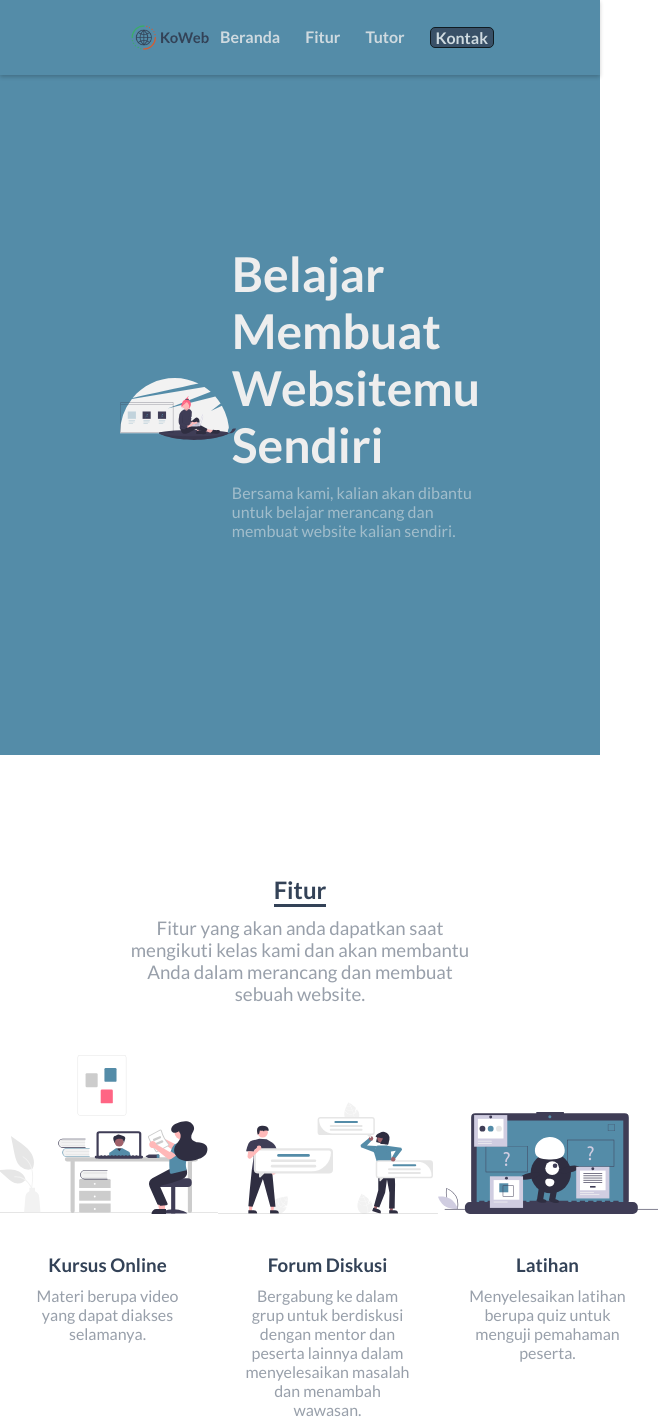
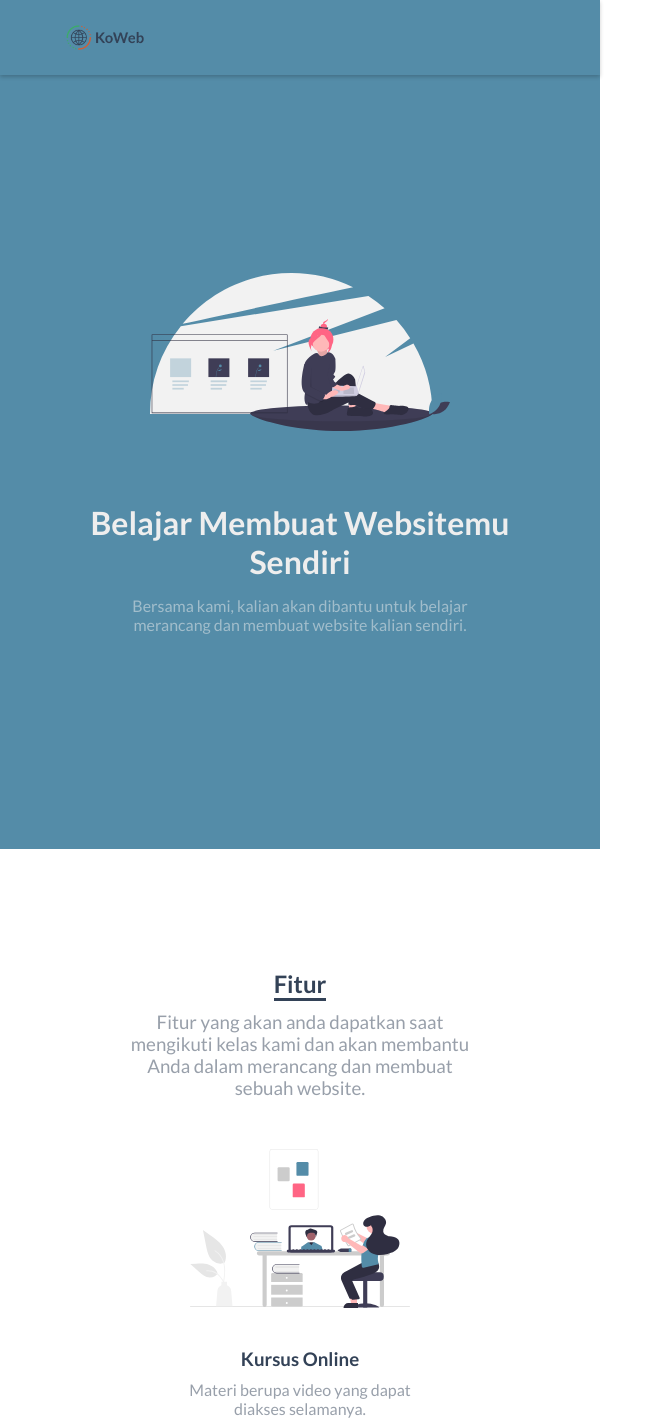
Before and after one commit to arieffadhlan/Dicoding-Web-Programming, a plain HTML site: page index.html in a window 600 px wide. Shown: the top 1422 px of the page, 658 px wide, since content can reach past the window. Drawn offline with Linux system fonts and the light colour scheme.

Commit message:
make responsive

```diff
--- a/script.js
+++ b/script.js
@@ -18,8 +18,6 @@ fiturCard.forEach(function (card) {
 	});
 });
 
-// const navbarlinks = document.querySelectorAll(".navbar-link");
-
 document.querySelectorAll(".navbar-link").forEach((anchor) => {
 	anchor.addEventListener("click", function (e) {
 		e.preventDefault();
--- a/style.css
+++ b/style.css
@@ -108,14 +108,17 @@ header {
 	margin-left: 120px;
 }
 
+.beranda-description {
+	margin-right: 120px;
+}
+
 .beranda-description h1,
 .beranda-description p {
-	margin-right: 120px;
 	color: var(--tertiary-text);
 }
 
 .beranda-description h1 {
-	margin-bottom: 10px;
+	margin-bottom: 15px;
 	font-size: 3rem;
 }
 
@@ -205,6 +208,10 @@ header {
 	align-items: center;
 	margin-bottom: 50px;
 	color: var(--main-text);
+}
+
+.tutor-title h2 {
+	border-bottom: 3px solid var(--secondary-components);
 }
 
 .tutor-title-description {
@@ -312,3 +319,59 @@ footer {
 		margin-top: 70px;
 	}
 }
+
+@media screen and (min-width: 540px) and (max-width: 767.99px) {
+	.brand {
+		margin-left: 55px;
+	}
+
+	nav {
+		display: none;
+	}
+
+	.beranda,
+	.fitur-cards {
+		flex-direction: column;
+	}
+
+	.beranda-illustration {
+		display: flex;
+		justify-content: center;
+		margin-bottom: 80px;
+	}
+
+	.beranda-illustration img {
+		margin-left: 0;
+	}
+
+	.beranda-description {
+		display: flex;
+		flex-direction: column;
+		justify-content: center;
+		align-items: center;
+		margin-right: 0;
+	}
+
+	.beranda-description,
+	.beranda-description p {
+		width: 80%;
+		text-align: center;
+	}
+
+	.beranda-description h1 {
+		font-size: 2rem;
+	}
+
+	.fitur-cards {
+		margin-left: 0;
+		align-items: center;
+	}
+
+	.fitur-card:not(:nth-child(1)) {
+		margin-top: 70px;
+	}
+
+	.fitur-card p {
+		width: 70%;
+	}
+}
```
